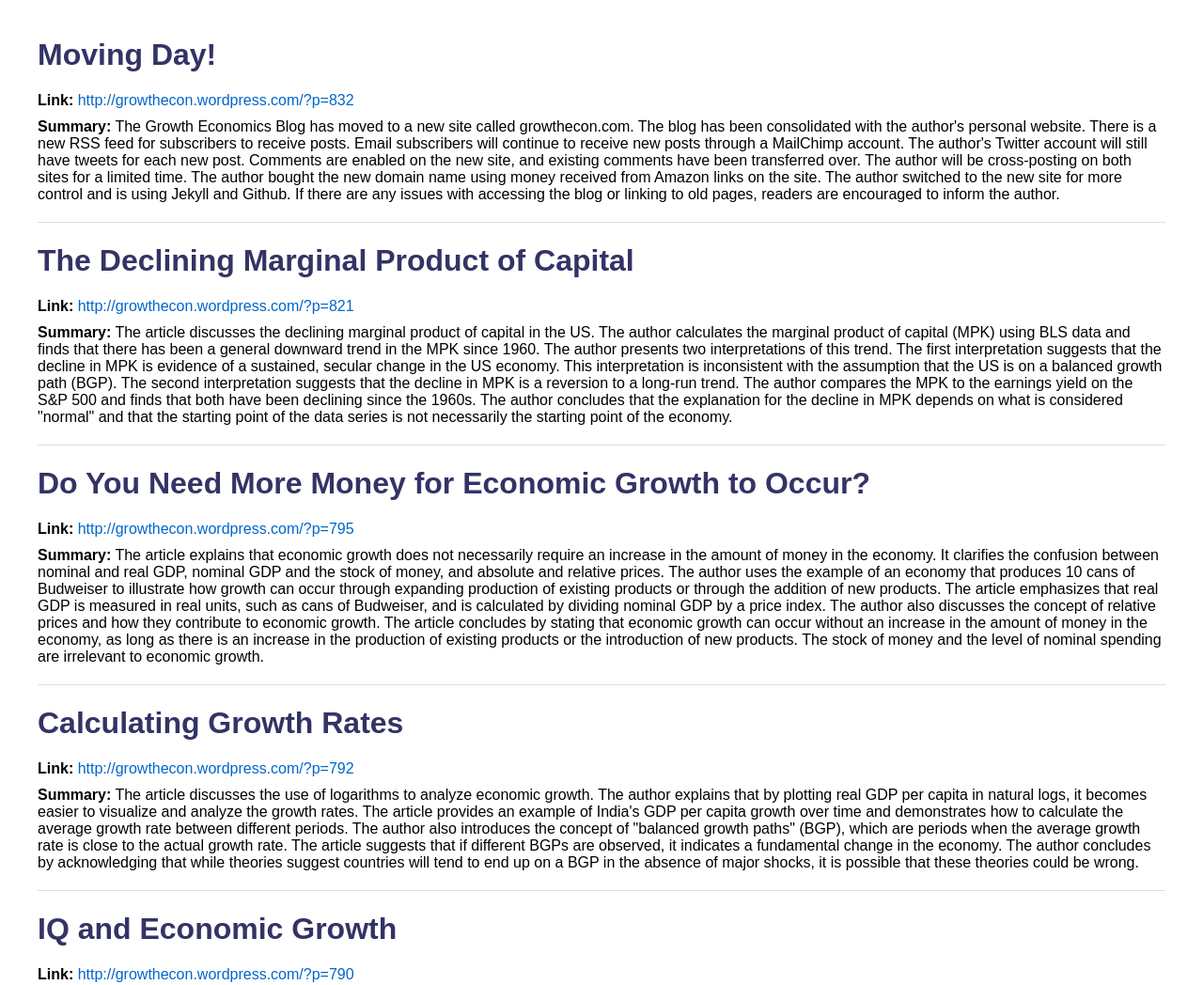
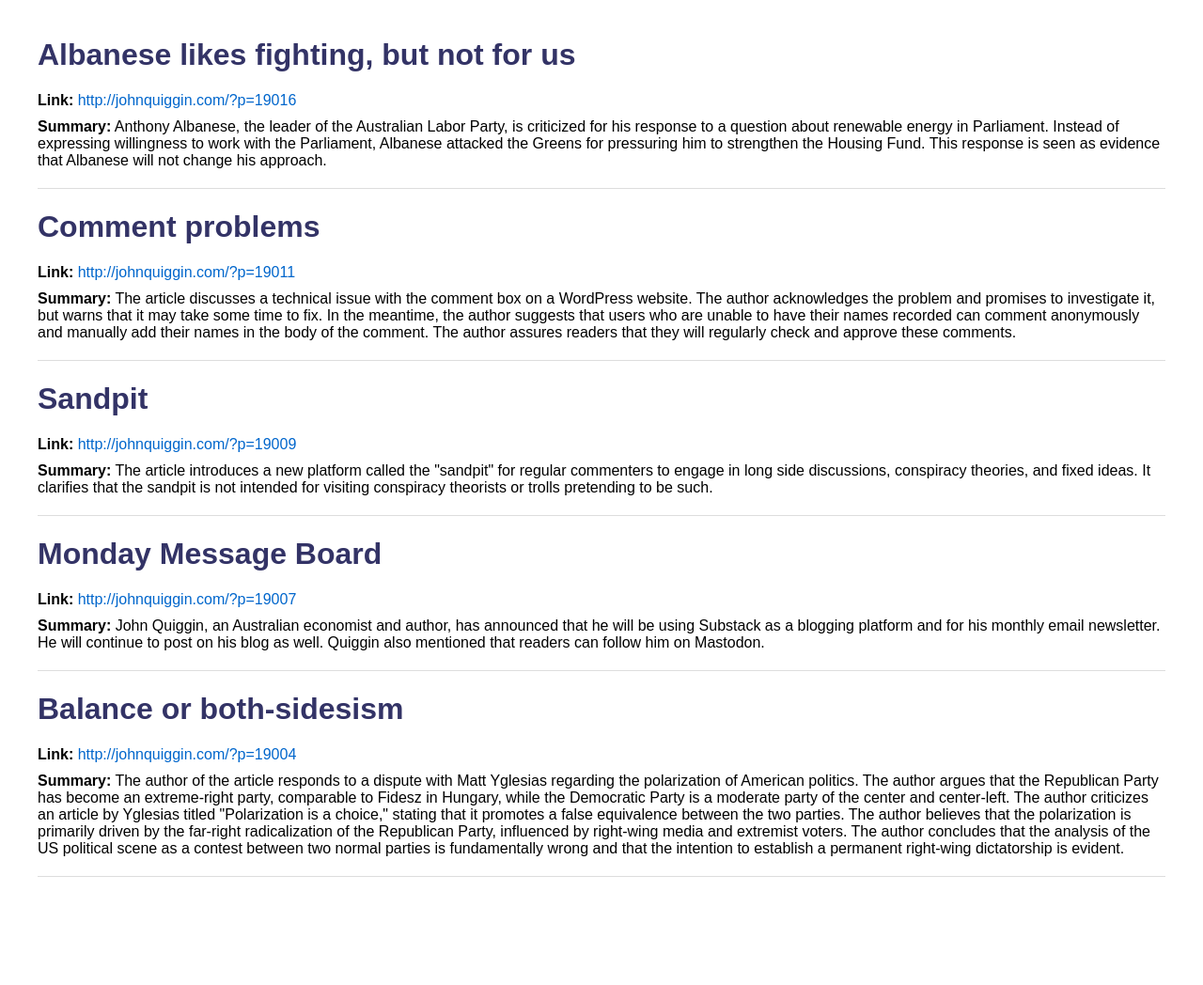
Before and after one commit to hmanickam13/rsssum, a plain HTML site: page docs/2023-09-29.html in a window 1280 px wide. Shown: the top 1048 px of the page at 94% size. After the commit the page ends 973 px from the top, so only its background shows below. Drawn offline with Linux system fonts and the light colour scheme.

Commit message:
update db & docs

```diff
--- a/docs/2023-09-29.html
+++ b/docs/2023-09-29.html
@@ -17,37 +17,37 @@
         <body>
 
                     <div class="article">
-                        <h1>Moving Day!</h1>
-                        <p><strong>Link:</strong> <a href="http://growthecon.wordpress.com/?p=832" class="link" target="_blank">http://growthecon.wordpress.com/?p=832</a></p>
-                        <p><strong>Summary:</strong> The Growth Economics Blog has moved to a new site called growthecon.com. The blog has been consolidated with the author's personal website. There is a new RSS feed for subscribers to receive posts. Email subscribers will continue to receive new posts through a MailChimp account. The author's Twitter account will still have tweets for each new post. Comments are enabled on the new site, and existing comments have been transferred over. The author will be cross-posting on both sites for a limited time. The author bought the new domain name using money received from Amazon links on the site. The author switched to the new site for more control and is using Jekyll and Github. If there are any issues with accessing the blog or linking to old pages, readers are encouraged to inform the author.</p>
+                        <h1>Albanese likes fighting, but not for us</h1>
+                        <p><strong>Link:</strong> <a href="http://johnquiggin.com/?p=19016" class="link" target="_blank">http://johnquiggin.com/?p=19016</a></p>
+                        <p><strong>Summary:</strong> Anthony Albanese, the leader of the Australian Labor Party, is criticized for his response to a question about renewable energy in Parliament. Instead of expressing willingness to work with the Parliament, Albanese attacked the Greens for pressuring him to strengthen the Housing Fund. This response is seen as evidence that Albanese will not change his approach.</p>
                         <hr>
                     </div>
 
                     <div class="article">
-                        <h1>The Declining Marginal Product of Capital</h1>
-                        <p><strong>Link:</strong> <a href="http://growthecon.wordpress.com/?p=821" class="link" target="_blank">http://growthecon.wordpress.com/?p=821</a></p>
-                        <p><strong>Summary:</strong> The article discusses the declining marginal product of capital in the US. The author calculates the marginal product of capital (MPK) using BLS data and finds that there has been a general downward trend in the MPK since 1960. The author presents two interpretations of this trend. The first interpretation suggests that the decline in MPK is evidence of a sustained, secular change in the US economy. This interpretation is inconsistent with the assumption that the US is on a balanced growth path (BGP). The second interpretation suggests that the decline in MPK is a reversion to a long-run trend. The author compares the MPK to the earnings yield on the S&P 500 and finds that both have been declining since the 1960s. The author concludes that the explanation for the decline in MPK depends on what is considered "normal" and that the starting point of the data series is not necessarily the starting point of the economy.</p>
+                        <h1>Comment problems</h1>
+                        <p><strong>Link:</strong> <a href="http://johnquiggin.com/?p=19011" class="link" target="_blank">http://johnquiggin.com/?p=19011</a></p>
+                        <p><strong>Summary:</strong> The article discusses a technical issue with the comment box on a WordPress website. The author acknowledges the problem and promises to investigate it, but warns that it may take some time to fix. In the meantime, the author suggests that users who are unable to have their names recorded can comment anonymously and manually add their names in the body of the comment. The author assures readers that they will regularly check and approve these comments.</p>
                         <hr>
                     </div>
 
                     <div class="article">
-                        <h1>Do You Need More Money for Economic Growth to Occur?</h1>
-                        <p><strong>Link:</strong> <a href="http://growthecon.wordpress.com/?p=795" class="link" target="_blank">http://growthecon.wordpress.com/?p=795</a></p>
-                        <p><strong>Summary:</strong> The article explains that economic growth does not necessarily require an increase in the amount of money in the economy. It clarifies the confusion between nominal and real GDP, nominal GDP and the stock of money, and absolute and relative prices. The author uses the example of an economy that produces 10 cans of Budweiser to illustrate how growth can occur through expanding production of existing products or through the addition of new products. The article emphasizes that real GDP is measured in real units, such as cans of Budweiser, and is calculated by dividing nominal GDP by a price index. The author also discusses the concept of relative prices and how they contribute to economic growth. The article concludes by stating that economic growth can occur without an increase in the amount of money in the economy, as long as there is an increase in the production of existing products or the introduction of new products. The stock of money and the level of nominal spending are irrelevant to economic growth.</p>
+                        <h1>Sandpit</h1>
+                        <p><strong>Link:</strong> <a href="http://johnquiggin.com/?p=19009" class="link" target="_blank">http://johnquiggin.com/?p=19009</a></p>
+                        <p><strong>Summary:</strong> The article introduces a new platform called the "sandpit" for regular commenters to engage in long side discussions, conspiracy theories, and fixed ideas. It clarifies that the sandpit is not intended for visiting conspiracy theorists or trolls pretending to be such.</p>
                         <hr>
                     </div>
 
                     <div class="article">
-                        <h1>Calculating Growth Rates</h1>
-                        <p><strong>Link:</strong> <a href="http://growthecon.wordpress.com/?p=792" class="link" target="_blank">http://growthecon.wordpress.com/?p=792</a></p>
-                        <p><strong>Summary:</strong> The article discusses the use of logarithms to analyze economic growth. The author explains that by plotting real GDP per capita in natural logs, it becomes easier to visualize and analyze the growth rates. The article provides an example of India's GDP per capita growth over time and demonstrates how to calculate the average growth rate between different periods. The author also introduces the concept of "balanced growth paths" (BGP), which are periods when the average growth rate is close to the actual growth rate. The article suggests that if different BGPs are observed, it indicates a fundamental change in the economy. The author concludes by acknowledging that while theories suggest countries will tend to end up on a BGP in the absence of major shocks, it is possible that these theories could be wrong.</p>
+                        <h1>Monday Message Board</h1>
+                        <p><strong>Link:</strong> <a href="http://johnquiggin.com/?p=19007" class="link" target="_blank">http://johnquiggin.com/?p=19007</a></p>
+                        <p><strong>Summary:</strong> John Quiggin, an Australian economist and author, has announced that he will be using Substack as a blogging platform and for his monthly email newsletter. He will continue to post on his blog as well. Quiggin also mentioned that readers can follow him on Mastodon.</p>
                         <hr>
                     </div>
 
                     <div class="article">
-                        <h1>IQ and Economic Growth</h1>
-                        <p><strong>Link:</strong> <a href="http://growthecon.wordpress.com/?p=790" class="link" target="_blank">http://growthecon.wordpress.com/?p=790</a></p>
-                        <p><strong>Summary:</strong> The article discusses the book "Hive Mind" by Garett Jones, which explores the relationship between cognitive skills (measured by IQ) and economic development. The book argues that high IQ is correlated with higher savings rates, more cooperation, market-oriented policies, the use of team-based technologies, and a tendency to conform. However, high IQ is seen as a marker rather than a cause of these behaviors and traits. The article emphasizes that cognitive skills are malleable and can be invested in, similar to investing in years of schooling. The second part of the book focuses on the returns to IQ, explaining why there is a small premium on IQ within countries but a large premium across countries. The author suggests that high-IQ countries are wealthier because they have more high-productivity, fragile production processes, which create demand for non-fragile processes and result in high average wages. The article concludes by highlighting the importance of considering these factors in the study of economic growth.</p>
+                        <h1>Balance or both-sidesism</h1>
+                        <p><strong>Link:</strong> <a href="http://johnquiggin.com/?p=19004" class="link" target="_blank">http://johnquiggin.com/?p=19004</a></p>
+                        <p><strong>Summary:</strong> The author of the article responds to a dispute with Matt Yglesias regarding the polarization of American politics. The author argues that the Republican Party has become an extreme-right party, comparable to Fidesz in Hungary, while the Democratic Party is a moderate party of the center and center-left. The author criticizes an article by Yglesias titled "Polarization is a choice," stating that it promotes a false equivalence between the two parties. The author believes that the polarization is primarily driven by the far-right radicalization of the Republican Party, influenced by right-wing media and extremist voters. The author concludes that the analysis of the US political scene as a contest between two normal parties is fundamentally wrong and that the intention to establish a permanent right-wing dictatorship is evident.</p>
                         <hr>
                     </div>
 
```
Also changed, not shown: docs/oldhtmls/2023-09-29.html (added, +55 -0 lines), 1 other file.
